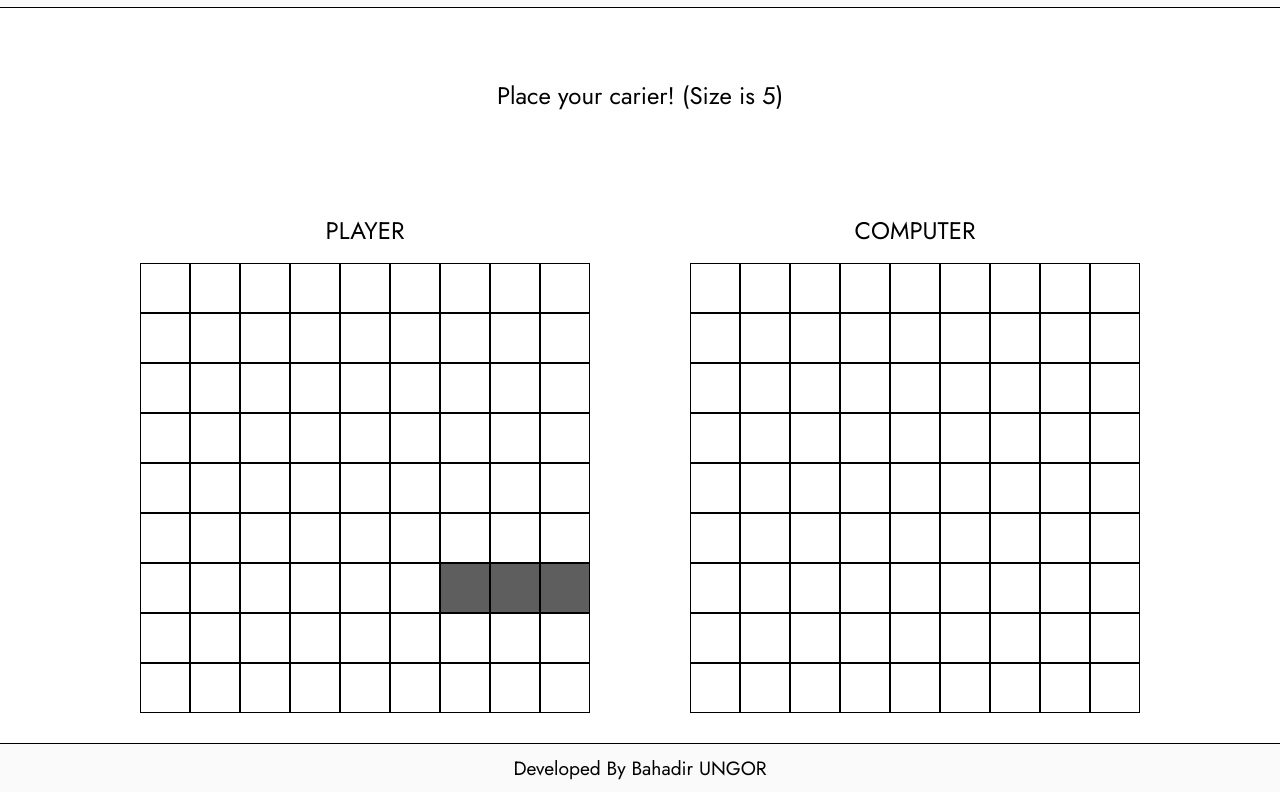
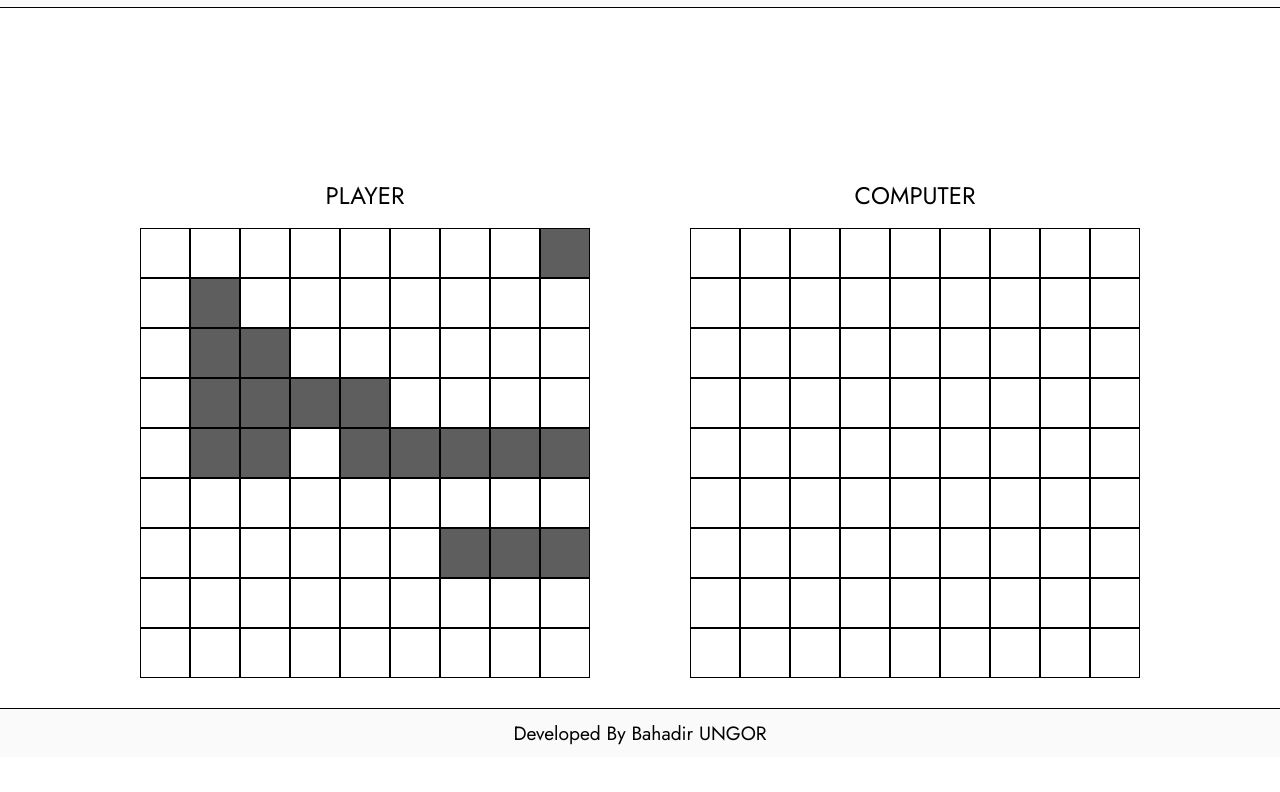
Before and after one commit to bahaungor/battleship, a website built with webpack: page src/index.html in a window 1280 px wide. Shown: the part 93-885 px from the top of the page. After the commit the page ends 850 px from the top, so only its background shows below. Built offline with nearby package versions, Linux system fonts and the light colour scheme.

Commit message:
everything except ship placement finished

```diff
--- a/src/index.js
+++ b/src/index.js
@@ -16,7 +16,7 @@ const main = document.querySelector('main')
 main.textContent = ""
 const status = document.createElement('div')
 status.classList.add('status')
-status.textContent = 'Place your carier! (Size is 5)'
+// status.textContent = 'Place your carier! (Size is 5)'
 header.parentNode.insertBefore(status, main);
 
 let playerShips = []
@@ -29,6 +29,8 @@ const cruiser = Ship(2)
 const frigate = Ship(1)
 playerShips.push(carier, commander, assault, cruiser, frigate)
 computerShips.push(carier, commander, assault, cruiser, frigate)
+
+let allShipsPlaced = false;
 
 const playerBoardContainer = document.createElement('div')
 playerBoardContainer.classList.add('boardContainer', 'player')
@@ -47,6 +49,7 @@ playerBoard.placeShip(6,6,3,"horizontal")
 // console.log(playerBoard.board)
 const player = document.createElement('div')
 player.classList.add('board')
+function renderPlayerBoard(){
     playerBoard.board.forEach((item,i) => {
         item.forEach((cell,j) => {
             const div = document.createElement('div')
@@ -57,9 +60,31 @@ playerBoard.board.forEach((item,i) => {
             player.appendChild(div)
         })
     })
+}
 
 const computerBoard = Gameboard();
-computerBoard.placeShip(5,5,3,"vertical")
+// computerBoard.placeShip(5,5,3,"vertical")
+
+function placeShips(ships, board){
+    ships.forEach((ship,i) => placeShip(ship,i))
+
+    function placeShip(ship,i){
+        let placed = false;
+        while (!placed) {
+            const x = Math.floor(Math.random() * (8 - 0 + 1)) + 0
+            const y = Math.floor(Math.random() * (8 - 0 + 1)) + 0
+            const alignment = Math.random() < 0.5 ? "vertical" : "horizontal"
+            console.log("x: ", x)
+            console.log("y: ", y)
+            console.log("ship length: ", ship.length)
+            placed = board.placeShip(x, y, ship.length, alignment)
+        }
+    }
+}
+
+placeShips(computerShips, computerBoard)
+placeShips(playerShips, playerBoard)
+renderPlayerBoard()
 // console.log(computerBoard.board)
 const computer = document.createElement('div')
 computer.classList.add('board')
--- a/src/logic.js
+++ b/src/logic.js
@@ -23,7 +23,6 @@ export function Ship(length){
 
 export function Gameboard(){
     let board = Array(9).fill().map(() => Array(9).fill(0));
-
     function placeShip(x,y,len,alignment){
         x = parseInt(x)
         y = parseInt(y)
@@ -39,15 +38,16 @@ export function Gameboard(){
         if (board[x][y] != 0) return false
         if (alignment==='vertical'){
             for (let i = 0; i <= len-1; i++) {
-                if (board[x+i][y] != 0) return false
+                if (board[x+i] == undefined || board[x+i][y] == undefined || board[x+i][y] != 0) return false
             }
         } else if (alignment==='horizontal') {
             for (let i = 0; i <= len-1; i++) {
-                if (board[x][y+i] != 0) return false
+                if (board[x] == undefined || board[x][y+i] == undefined || board[x][y+i] != 0) return false
             }
         }
 
         board[x][y] = 'ship'
+        if (len > 1) {
             if (alignment==='vertical'){
                 for (let i = 0; i <= len-1; i++) {
                     board[x+i][y] = 'ship'
@@ -55,6 +55,7 @@ export function Gameboard(){
             } else if (alignment==='horizontal') {
                 for (let i = 0; i <= len-1; i++) {
                     board[x][y+i] = 'ship'
+                }
             }
         }
         return true
--- a/src/style.css
+++ b/src/style.css
@@ -188,10 +188,10 @@ footer{
     background-color: orange;
 }
 
+.ship{
+    background-color: var(--gray);
+}
+
 .hit{
     background-color: crimson;
 }
-
-.ship{
-    background-color: var(--gray);
-}
```
Also changed, not shown: dist/main.js. Lines whose indentation alone changed are shown as unchanged.
